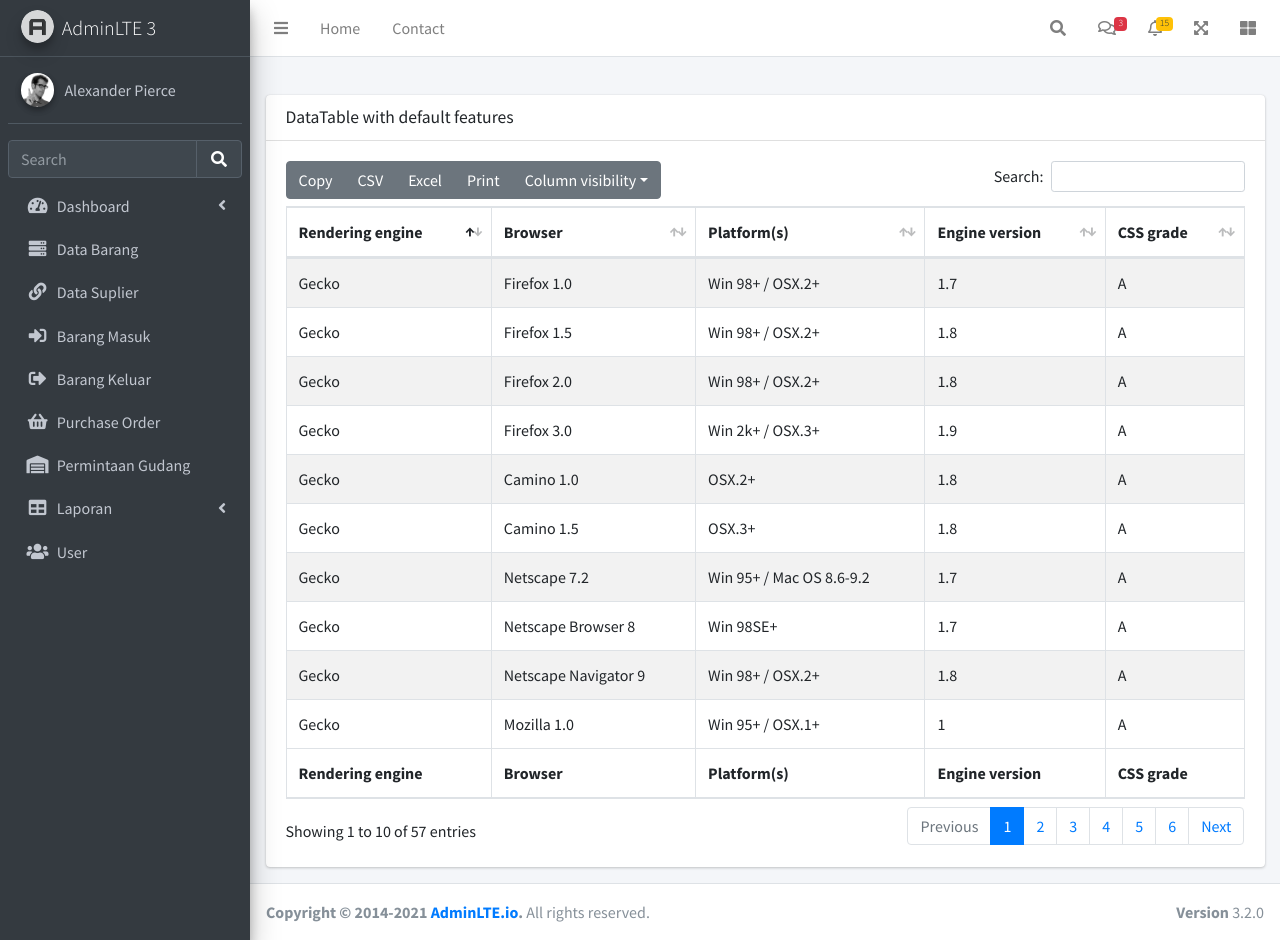
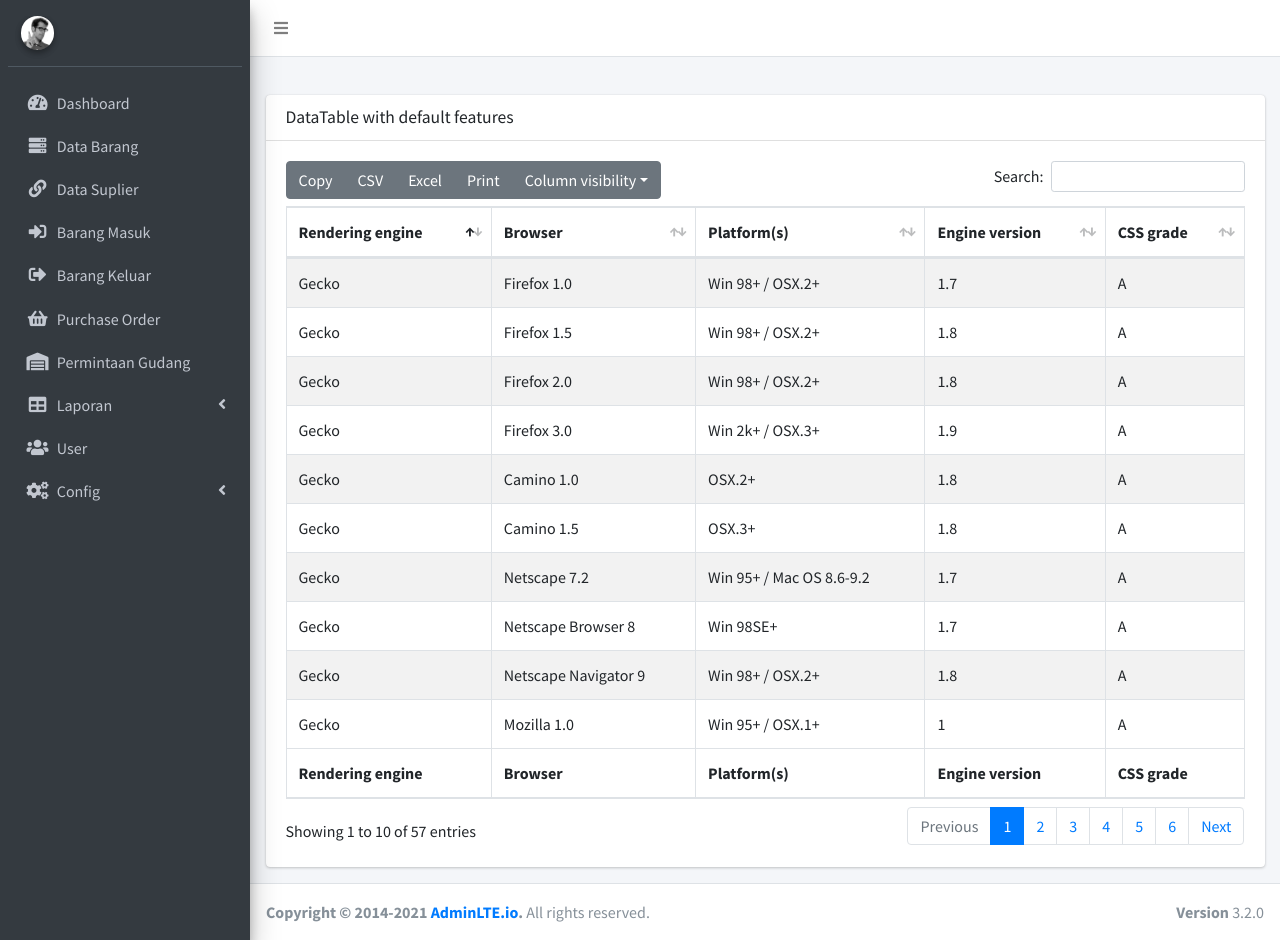
Before and after one commit to latiefqohar/gudang, a CodeIgniter app: page /gudang/ in a window 1280 px wide. Run offline with CodeIgniter, Linux system fonts and the light colour scheme; some libraries are stand-ins or nearby versions.

Commit message:
all done

```diff
--- a/application/views/header.php
+++ b/application/views/header.php
@@ -25,133 +25,12 @@
       <li class="nav-item">
         <a class="nav-link" data-widget="pushmenu" href="#" role="button"><i class="fas fa-bars"></i></a>
       </li>
-      <li class="nav-item d-none d-sm-inline-block">
-        <a href="../../index3.html" class="nav-link">Home</a>
-      </li>
-      <li class="nav-item d-none d-sm-inline-block">
-        <a href="#" class="nav-link">Contact</a>
-      </li>
+
     </ul>
 
     <!-- Right navbar links -->
     <ul class="navbar-nav ml-auto">
-      <!-- Navbar Search -->
-      <li class="nav-item">
-        <a class="nav-link" data-widget="navbar-search" href="#" role="button">
-          <i class="fas fa-search"></i>
-        </a>
-        <div class="navbar-search-block">
-          <form class="form-inline">
-            <div class="input-group input-group-sm">
-              <input class="form-control form-control-navbar" type="search" placeholder="Search" aria-label="Search">
-              <div class="input-group-append">
-                <button class="btn btn-navbar" type="submit">
-                  <i class="fas fa-search"></i>
-                </button>
-                <button class="btn btn-navbar" type="button" data-widget="navbar-search">
-                  <i class="fas fa-times"></i>
-                </button>
-              </div>
-            </div>
-          </form>
-        </div>
-      </li>
 
-      <!-- Messages Dropdown Menu -->
-      <li class="nav-item dropdown">
-        <a class="nav-link" data-toggle="dropdown" href="#">
-          <i class="far fa-comments"></i>
-          <span class="badge badge-danger navbar-badge">3</span>
-        </a>
-        <div class="dropdown-menu dropdown-menu-lg dropdown-menu-right">
-          <a href="#" class="dropdown-item">
-            <!-- Message Start -->
-            <div class="media">
-              <img src="<?= base_url('assets/dist'); ?>/img/user1-128x128.jpg" alt="User Avatar" class="img-size-50 mr-3 img-circle">
-              <div class="media-body">
-                <h3 class="dropdown-item-title">
-                  Brad Diesel
-                  <span class="float-right text-sm text-danger"><i class="fas fa-star"></i></span>
-                </h3>
-                <p class="text-sm">Call me whenever you can...</p>
-                <p class="text-sm text-muted"><i class="far fa-clock mr-1"></i> 4 Hours Ago</p>
-              </div>
-            </div>
-            <!-- Message End -->
-          </a>
-          <div class="dropdown-divider"></div>
-          <a href="#" class="dropdown-item">
-            <!-- Message Start -->
-            <div class="media">
-              <img src="<?= base_url('assets/dist'); ?>/img/user8-128x128.jpg" alt="User Avatar" class="img-size-50 img-circle mr-3">
-              <div class="media-body">
-                <h3 class="dropdown-item-title">
-                  John Pierce
-                  <span class="float-right text-sm text-muted"><i class="fas fa-star"></i></span>
-                </h3>
-                <p class="text-sm">I got your message bro</p>
-                <p class="text-sm text-muted"><i class="far fa-clock mr-1"></i> 4 Hours Ago</p>
-              </div>
-            </div>
-            <!-- Message End -->
-          </a>
-          <div class="dropdown-divider"></div>
-          <a href="#" class="dropdown-item">
-            <!-- Message Start -->
-            <div class="media">
-              <img src="<?= base_url('assets/dist'); ?>/img/user3-128x128.jpg" alt="User Avatar" class="img-size-50 img-circle mr-3">
-              <div class="media-body">
-                <h3 class="dropdown-item-title">
-                  Nora Silvester
-                  <span class="float-right text-sm text-warning"><i class="fas fa-star"></i></span>
-                </h3>
-                <p class="text-sm">The subject goes here</p>
-                <p class="text-sm text-muted"><i class="far fa-clock mr-1"></i> 4 Hours Ago</p>
-              </div>
-            </div>
-            <!-- Message End -->
-          </a>
-          <div class="dropdown-divider"></div>
-          <a href="#" class="dropdown-item dropdown-footer">See All Messages</a>
-        </div>
-      </li>
-      <!-- Notifications Dropdown Menu -->
-      <li class="nav-item dropdown">
-        <a class="nav-link" data-toggle="dropdown" href="#">
-          <i class="far fa-bell"></i>
-          <span class="badge badge-warning navbar-badge">15</span>
-        </a>
-        <div class="dropdown-menu dropdown-menu-lg dropdown-menu-right">
-          <span class="dropdown-item dropdown-header">15 Notifications</span>
-          <div class="dropdown-divider"></div>
-          <a href="#" class="dropdown-item">
-            <i class="fas fa-envelope mr-2"></i> 4 new messages
-            <span class="float-right text-muted text-sm">3 mins</span>
-          </a>
-          <div class="dropdown-divider"></div>
-          <a href="#" class="dropdown-item">
-            <i class="fas fa-users mr-2"></i> 8 friend requests
-            <span class="float-right text-muted text-sm">12 hours</span>
-          </a>
-          <div class="dropdown-divider"></div>
-          <a href="#" class="dropdown-item">
-            <i class="fas fa-file mr-2"></i> 3 new reports
-            <span class="float-right text-muted text-sm">2 days</span>
-          </a>
-          <div class="dropdown-divider"></div>
-          <a href="#" class="dropdown-item dropdown-footer">See All Notifications</a>
-        </div>
-      </li>
-      <li class="nav-item">
-        <a class="nav-link" data-widget="fullscreen" href="#" role="button">
-          <i class="fas fa-expand-arrows-alt"></i>
-        </a>
-      </li>
-      <li class="nav-item">
-        <a class="nav-link" data-widget="control-sidebar" data-slide="true" href="#" role="button">
-          <i class="fas fa-th-large"></i>
-        </a>
-      </li>
     </ul>
   </nav>
   <!-- /.navbar -->
@@ -159,10 +38,7 @@
   <!-- Main Sidebar Container -->
   <aside class="main-sidebar sidebar-dark-primary elevation-4">
     <!-- Brand Logo -->
-    <a href="../../index3.html" class="brand-link">
-      <img src="<?= base_url('assets/dist'); ?>/img/AdminLTELogo.png" alt="AdminLTE Logo" class="brand-image img-circle elevation-3" style="opacity: .8">
-      <span class="brand-text font-weight-light">AdminLTE 3</span>
-    </a>
+
 
     <!-- Sidebar -->
     <div class="sidebar">
@@ -172,19 +48,7 @@
           <img src="<?= base_url('assets/dist'); ?>/img/user2-160x160.jpg" class="img-circle elevation-2" alt="User Image">
         </div>
         <div class="info">
-          <a href="#" class="d-block">Alexander Pierce</a>
-        </div>
-      </div>
-
-      <!-- SidebarSearch Form -->
-      <div class="form-inline">
-        <div class="input-group" data-widget="sidebar-search">
-          <input class="form-control form-control-sidebar" type="search" placeholder="Search" aria-label="Search">
-          <div class="input-group-append">
-            <button class="btn btn-sidebar">
-              <i class="fas fa-search fa-fw"></i>
-            </button>
-          </div>
+          <a href="#" class="d-block"><?= $this->session->userdata("nama"); ?></a>
         </div>
       </div>
 
@@ -193,12 +57,61 @@
         <ul class="nav nav-pills nav-sidebar flex-column" data-widget="treeview" role="menu" data-accordion="false">
           <!-- Add icons to the links using the .nav-icon class
                with font-awesome or any other icon font library -->
-          <li class="nav-item">
-            <a href="#" class="nav-link">
+          <?php
+          if ($this->session->userdata("role")=="Kasir") { ?>
+           <li class="nav-item">
+            <a href="<?= base_url('Dashboard'); ?>" class="nav-link">
               <i class="nav-icon fas fa-tachometer-alt"></i>
               <p>
                 Dashboard
-                <i class="right fas fa-angle-left"></i>
+              </p>
+            </a>
+          </li>
+          <li class="nav-item">
+            <a href="<?= base_url("barang"); ?>" class="nav-link">
+              <i class="nav-icon fas fa-server"></i>
+              <p>
+                Data Barang
+              </p>
+            </a>
+          </li>
+          <li class="nav-item">
+            <a href="<?= base_url("permintaan_gudang"); ?>" class="nav-link">
+            <i class="nav-icon fas fa-warehouse"></i>
+              <p>
+                Permintaan Gudang
+              </p>
+            </a>
+          </li>
+          <li class="nav-item">
+            <a href="#" class="nav-link">
+              <i class="nav-icon fas fa-cogs"></i>
+              <p>
+                Config
+                <i class="fas fa-angle-left right"></i>
+              </p>
+            </a>
+            <ul class="nav nav-treeview">
+              <li class="nav-item">
+                <a href="<?= base_url("laporan/barang_masuk"); ?>" class="nav-link">
+                  <i class="far fa-circle nav-icon"></i>
+                  <p>Ubah  Password</p>
+                </a>
+              </li>
+              <li class="nav-item">
+                <a href="<?= base_url("login/logout"); ?>" class="nav-link">
+                  <i class="far fa-circle nav-icon"></i>
+                  <p>Logout</p>
+                </a>
+              </li>
+            </ul>
+          </li>
+          <?php }else{ ?>
+          <li class="nav-item">
+            <a href="<?= base_url('Dashboard'); ?>" class="nav-link">
+              <i class="nav-icon fas fa-tachometer-alt"></i>
+              <p>
+                Dashboard
               </p>
             </a>
           </li>
@@ -285,6 +198,7 @@
               </li>
             </ul>
           </li>
+
           <li class="nav-item">
             <a href="<?= base_url("user"); ?>" class="nav-link">
             <i class="nav-icon fas fa-users"></i>
@@ -293,7 +207,30 @@
               </p>
             </a>
           </li>
-
+          <li class="nav-item">
+            <a href="#" class="nav-link">
+              <i class="nav-icon fas fa-cogs"></i>
+              <p>
+                Config
+                <i class="fas fa-angle-left right"></i>
+              </p>
+            </a>
+            <ul class="nav nav-treeview">
+              <li class="nav-item">
+                <a href="<?= base_url("laporan/barang_masuk"); ?>" class="nav-link">
+                  <i class="far fa-circle nav-icon"></i>
+                  <p>Ubah  Password</p>
+                </a>
+              </li>
+              <li class="nav-item">
+                <a href="<?= base_url("login/logout"); ?>" class="nav-link">
+                  <i class="far fa-circle nav-icon"></i>
+                  <p>Logout</p>
+                </a>
+              </li>
+            </ul>
+          </li>
+          <?php } ?>
         </ul>
       </nav>
       <!-- /.sidebar-menu -->
--- a/application/views/list_barang.php
+++ b/application/views/list_barang.php
@@ -9,7 +9,9 @@
 					</div>
 					<!-- /.card-header -->
 					<div class="card-body">
+                    <?php if($this->session->userdata("role")!="Kasir"){ ?>
                         <button data-toggle="modal" data-target="#modalTambah" class="btn btn-primary mb-2"><i class="fas fa-plus"></i> Tambah Data</button>
+                        <?php } ?>
 						<table id="example1" class="table table-bordered table-striped">
 							<thead>
 								<tr>
@@ -30,8 +32,10 @@
 									<td><?= $barang->qty; ?></td>
 									<td><?= $barang->no_rak; ?></td>
 									<td>
+                                        <?php if($this->session->userdata("role")!="Kasir"){ ?>
                                         <a href="<?= base_url("barang/edit/".$barang->id); ?>" class="btn btn-warning"><i class="fas fa-pencil-alt"></i> Edit</a>
                                         <a href="<?= base_url("barang/delete/".$barang->id); ?>" onclick="return confirm('apakah anda yakin akan menghapus?')" class="btn btn-danger"><i class="fas fa-trash"></i> Delete</a>
+                                        <?php } ?>
                                     </td>
 								</tr>
                                 <?php } ?>
```
Also changed, not shown: application/controllers/Barang.php (+8 -0 lines), application/controllers/Barang_return.php (+8 -0 lines), application/controllers/Dashboard.php (+25 -1 lines), application/controllers/Laporan.php (+8 -0 lines), application/controllers/Login.php (+10 -2 lines), application/controllers/Permintaan_gudang.php (+8 -0 lines), application/controllers/Po.php (+8 -0 lines), application/controllers/Suplier.php (+8 -0 lines), application/controllers/User.php (+7 -0 lines), application/views/dashboard.php (+60 -12 lines), application/views/list_permintaan.php (+7 -1 lines).
